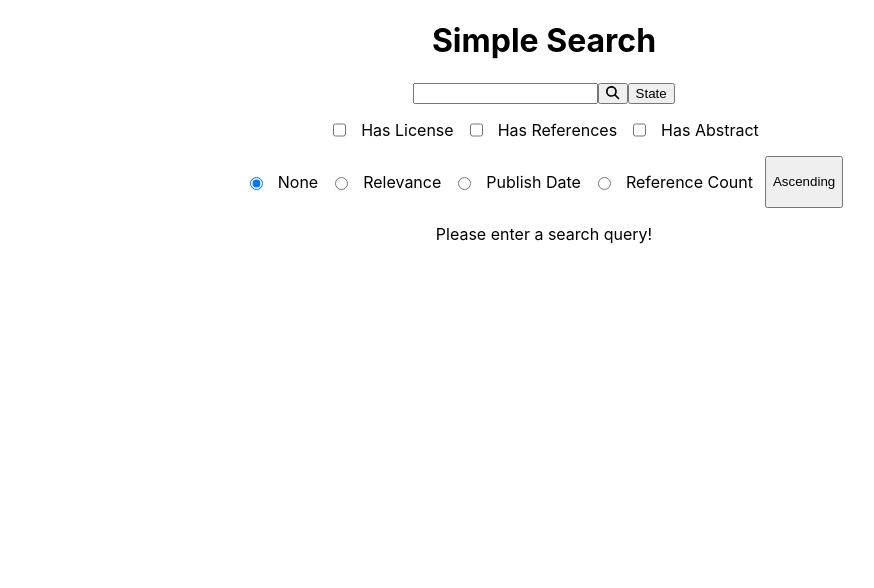
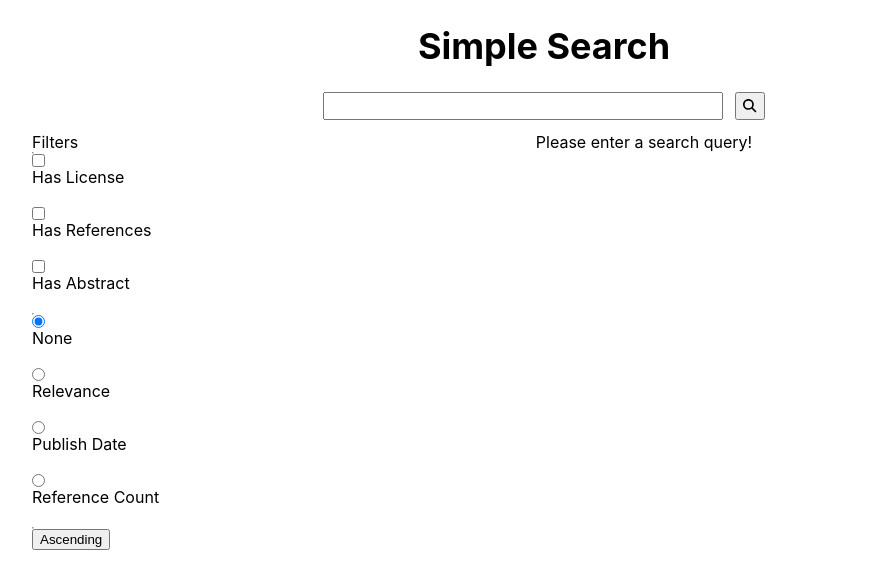
Before and after one commit to blloop/search-example, a React (Create React App) app: page / in a window 1280 px wide. Shown: the top 588 px of the page, without its empty margins (96-970 px from the left). Built offline with nearby package versions, Linux system fonts and the light colour scheme.

Commit message:
update structure, add styling

```diff
--- a/src/App.css
+++ b/src/App.css
@@ -1,17 +1,55 @@
+* {
+  margin: 0;
+  box-sizing: border-box;
+}
+
 .App {
-  text-align: center;
   width: 1200px;
   max-width: 80vw;
   margin: 0 auto;
+  text-align: center;
 }
 
-#narrow-search>div {
+.title {
+  margin: 24px 0;
+  font-size: 36px;
+  font-weight: bold;
+}
+
+.search-bar {
   display: flex;
   justify-content: center;
   gap: 12px;
+  margin: 12px 0;
+}
+
+.search-input {
+  width: 400px;
+  height: 28px;
+  font-size: 24px;
+}
+
+.narrow-search {
+  width: 200px;
+  float: left;
+}
+
+.narrow-search>div {
+  display: flex;
+  flex-direction: column;
+  align-items: flex-start;
+
+}
+
+.narrow-search p {
+  display: inline;
 }
 
 .disabled {
   pointer-events: none;
   color: gray;
 }
+
+.text-output {
+  text-align: center;
+}
--- a/src/App.js
+++ b/src/App.js
@@ -35,14 +35,18 @@ class App extends Component {
       <div className='App'>
 
         {/* Webpage Header */}
-        <h1 className='title'> Simple Search </h1>
+        <p className='title'> Simple Search </p>
 
         {/* SearchArea component:
             Passes function to update resultsList
         */}
         <SearchArea
           setResults={this.setResults}
-          errorMsg={this.state.errorMsg}>
+          errorMsg={this.state.errorMsg}
+          loadState={
+            (this.state.resultsList === null) &&
+            (this.state.errorMsg === '')
+          }>
         </SearchArea>
 
         {/* ResultsArea component
@@ -50,11 +54,11 @@ class App extends Component {
         */}
         <ResultsArea
           resultsList={this.state.resultsList}
+          errorMsg={this.state.errorMsg}
           loadState={
             (this.state.resultsList === null) &&
             (this.state.errorMsg === '')
-          }
-          errorMsg={this.state.errorMsg}>
+          }>
         </ResultsArea>
 
       </div>
--- /dev/null
+++ b/src/components/BarArea.js
@@ -0,0 +1,29 @@
+import React, { Component } from 'react';
+import { FontAwesomeIcon } from '@fortawesome/react-fontawesome';
+import { faMagnifyingGlass } from '@fortawesome/free-solid-svg-icons';
+
+class BarArea extends Component {
+
+    render() {
+        return (
+            <div className='search-bar'>
+                {/* Input field to type search query */}
+                <input
+                    className='search-input'
+                    onChange={this.props.updateText}
+                    value={this.props.inputText}>
+                </input>
+
+                {/* Button to start search query */}
+                <button onClick={this.props.getSearch}>
+                    <FontAwesomeIcon
+                        icon={faMagnifyingGlass}>
+                    </FontAwesomeIcon>
+                </button>
+            </div>
+        )
+    }
+
+}
+
+export default BarArea;
--- a/src/components/FilterArea.js
+++ b/src/components/FilterArea.js
@@ -3,12 +3,17 @@ import React, { Component } from 'react';
 class FilterArea extends Component {
 
     render() {
+        console.log(this.props.loadState);
         return (
-            <div id='narrow-search'
-                className={this.props.loadState ? 'disabled' : null}>
+            <div className={'narrow-search' +
+                (this.props.loadState ? ' disabled' : '')
+            }>
 
                 {/* Filter checkboxes */}
                 <div className='filter-area'>
+                    {/* Filter Area Title */}
+                    <p> Filters </p>
+                    <hr></hr>
                     <input
                         type='checkbox'
                         onClick={() => {
@@ -17,6 +22,7 @@ class FilterArea extends Component {
                         }}>
                     </input>
                     <p> Has License </p>
+                    <br></br>
                     <input
                         type='checkbox'
                         onClick={() => {
@@ -25,6 +31,7 @@ class FilterArea extends Component {
                         }}>
                     </input>
                     <p> Has References </p>
+                    <br></br>
                     <input
                         type='checkbox'
                         onClick={() => {
@@ -33,6 +40,8 @@ class FilterArea extends Component {
                         }}>
                     </input>
                     <p> Has Abstract </p>
+                    <br></br>
+                    <hr></hr>
                 </div>
 
                 {/* Sort radio buttons */}
@@ -48,6 +57,7 @@ class FilterArea extends Component {
                         }}>
                     </input>
                     <p> None </p>
+                    <br></br>
                     <input
                         checked={this.props.sort === 'relevance'}
                         type='radio'
@@ -59,6 +69,7 @@ class FilterArea extends Component {
                         }}>
                     </input>
                     <p> Relevance </p>
+                    <br></br>
                     <input
                         checked={this.props.sort === 'published'}
                         type='radio'
@@ -70,6 +81,7 @@ class FilterArea extends Component {
                         }}>
                     </input>
                     <p> Publish Date </p>
+                    <br></br>
                     <input
                         checked={this.props.sort === 'references-count'}
                         type='radio'
@@ -81,6 +93,8 @@ class FilterArea extends Component {
                         }}>
                     </input>
                     <p> Reference Count </p>
+                    <br></br>
+                    <hr></hr>
 
                     {/* Ascending - Descending Option */}
                     <button
--- a/src/components/ResultsArea.js
+++ b/src/components/ResultsArea.js
@@ -8,20 +8,20 @@ class ResultsArea extends Component {
 
                 {this.props.loadState ?
                     // Loading: return loading indicator
-                    <p className='loading'> Loading... </p> :
+                    <p className='text-output'> Loading... </p> :
 
                     // Not loading: return results list
                     (this.props.resultsList === null ?
                         // No result, must have error returned
-                        <p> {this.props.errorMsg} </p> :
+                        <p className='text-output'> {this.props.errorMsg} </p> :
 
                         // Check for 0 results, return message
                         (this.props.resultsList.length === 0 ? (
-                            <p className='no-results'> No results found! </p>
+                            <p className='text-output'> No results found! </p>
                         ) :
                             <>
                                 {/* Field to indicate number of results */}
-                                <div className='results-count'>
+                                <div className='text-output result-count'>
                                     Number of
                                     Results: {this.props.resultsList.length}
                                 </div>
--- a/src/components/SearchArea.js
+++ b/src/components/SearchArea.js
@@ -1,8 +1,7 @@
 import React, { Component } from 'react';
 import axios from 'axios';
-import { FontAwesomeIcon } from '@fortawesome/react-fontawesome';
-import { faMagnifyingGlass } from '@fortawesome/free-solid-svg-icons';
 import FilterArea from './FilterArea';
+import BarArea from './BarArea';
 
 class SearchArea extends Component {
 
@@ -105,30 +104,20 @@ class SearchArea extends Component {
         return (
             <div className='search-area'>
 
-                {/* Input field to type search query */}
-                <input
-                    onChange={this.updateText}
-                    value={this.state.inputText}>
-                </input>
-
-                {/* Button to start search query */}
-                <button onClick={this.getSearch}>
-                    <FontAwesomeIcon
-                        icon={faMagnifyingGlass}>
-                    </FontAwesomeIcon>
-                </button>
-
-                <button onClick={() => console.log(this.state)}> State </button>
+                <BarArea
+                    updateText={this.updateText}
+                    value={this.state.inputText}
+                    getSearch={this.getSearch}>
+                </BarArea>
 
                 {/* Area to choose search filters */}
                 < FilterArea
-                    // getSearch={this.getSearch}
                     sort={this.state.sort}
                     setSort={this.setSort}
                     toggleSort={this.toggleSort}
                     toggleFilter={this.toggleFilter}
                     ascending={this.state.ascending}
-                    loadingStatus={this.props.loadingStatus}>
+                    loadState={this.props.loadState}>
                 </FilterArea>
 
             </div >
```
